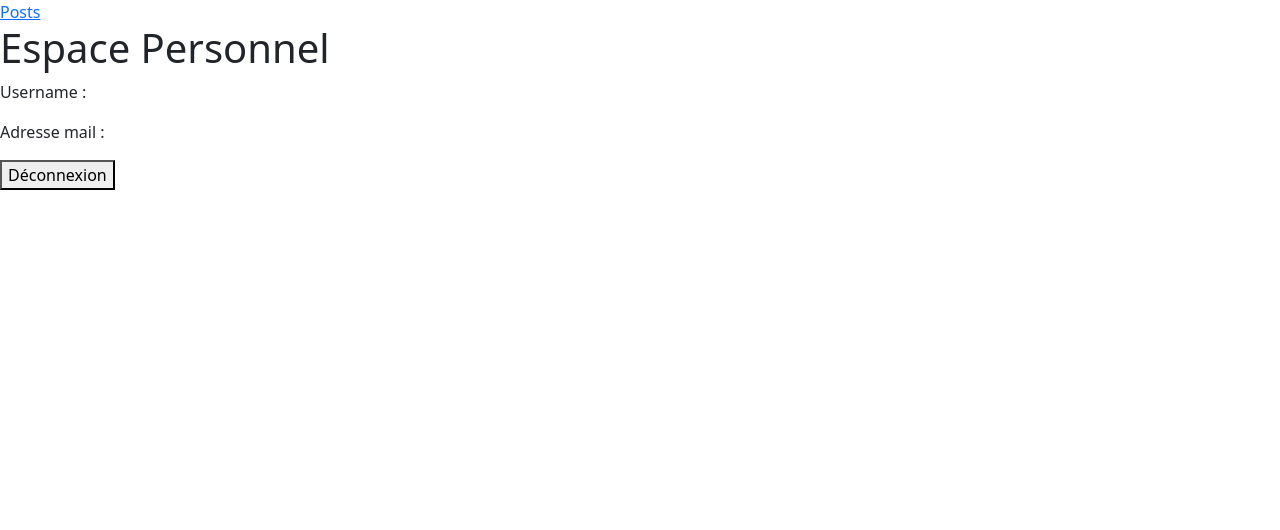
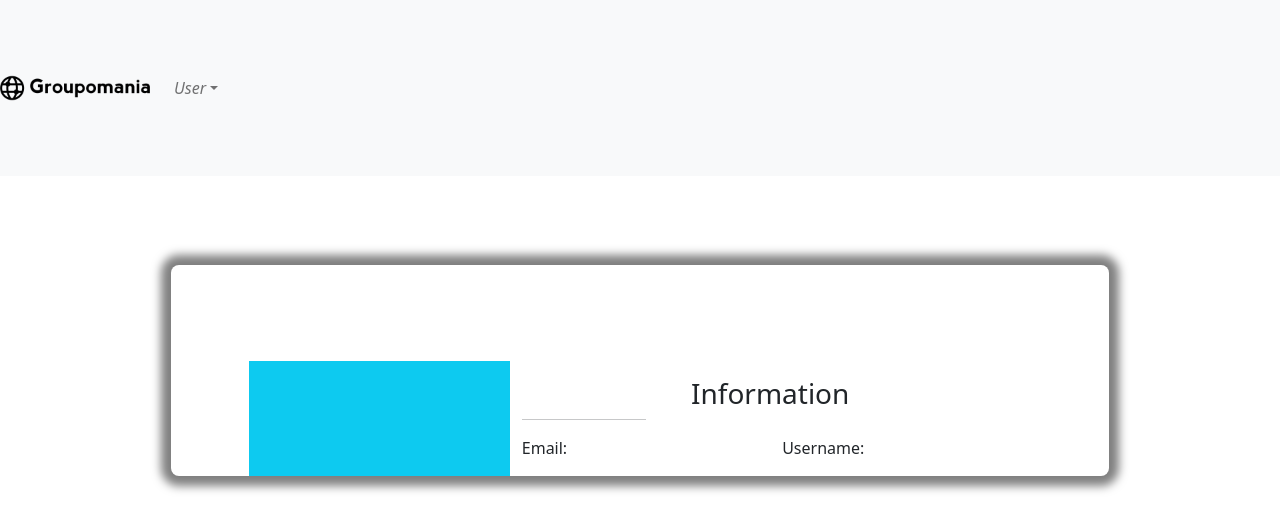
Before and after one commit to rokiatraore/RokiaTraore_7_06052021, a Vue app in the folder frontend2/: page /profile in a window 1280 px wide. Shown: the top 530 px of the page. Built offline with nearby package versions, Linux system fonts and the light colour scheme; no server answers; sample sign-in values are in the browser's storage.

Commit message:
Créer un post + commentaire

```diff
--- a/frontend2/src/components/CreatePost.vue
+++ b/frontend2/src/components/CreatePost.vue
@@ -1,52 +1,71 @@
 <template>
 <div>
     <div>
-      <input type="text" v-model="title" placeholder="Entrer votre Email"/>
+      <input type="text" v-model="title" placeholder="Titre"/>
     </div>
     <div>
-        <input type="file" id="file" ref="file" v-on:change="handleFileUpload()"/>
-
+        <label>Télécharger une image</label>
+        <input type="file" id="file" ref="file" @change="fileSelected()">
+        <div class="preview">
+            <img id="file-preview">
+        </div>
     </div>
     <div>
-      <input type="text" v-model="content" placeholder="Entrer votre mot de passe"/>
+      <input type="text" v-model="content" placeholder="message"/>
     </div>
-     <button  @click="createPost">
+    <button  @click="submitPost()">
         <span>Poster !</span>
-      </button>
+    </button>
 </div>
 
 </template>
 
 <script>
-
+import axios from 'axios'
 export default {
     name: 'CreateOnePost',
     data (){
         return{
             title: '',
             file: '',
-            content:''
+            content:'',
+            userId:''
         }
     },
     methods: {
-        handleFileUpload(){
+        fileSelected(){
             this.file = this.$refs.file.files[0];
+            let src = URL.createObjectURL(this.file);
+            let preview = document.getElementById('file-preview');
+            preview.src = src;
+            preview.style.display = "block";
+            console.log(this.file)
         },
-        createPost() {
-            this.$store.dispatch('createPost', {
-                title: this.title,
-                attachment: this.file,
-                content: this.content
+        submitPost() {
+            //Récupérer les informations du message
+            const formData = new FormData();
+            formData.append('image', this.file)
+            formData.append('content', this.content)
+            formData.append('title', this.title)
+
+            //Récupérer le Token
+            let objUser= localStorage.getItem("user");
+            let objJson = JSON.parse(objUser);
+
+            axios.post('http://localhost:3000/api/messages/new', formData, {
+                headers: {
+                    "Authorization": "Bearer " + objJson.token
+            }
             })
-            .then(() => {
-                console.log('ok')
+             .then(() => {
+                alert('Votre Message a été posté !')
+                this.$router.push('/posts');
             })
             .catch(error => {
                 console.log(error)
             })
         }
     }
-
 }
 </script>
 
--- /dev/null
+++ b/frontend2/src/components/GetOnePost.vue
@@ -0,0 +1,116 @@
+<template>
+<div class="container">
+    <div>
+        <router-link to="/posts/">Retour</router-link>
+    </div>
+    <div class="row main-row p-2" v-if="post">
+        <div class="col-lg-4 col-md-12 col-sm-12">
+            <div class="blog-img">
+                <img v-bind:src="post.attachment" alt="image du post" class="img-fluid"/>
+            </div>
+        </div>
+        <div class="col-lg-8 col-md-12 col-sm-12">
+            <div class="post-title mb-3">
+                <h2>{{ post.title }}</h2>
+            </div>
+            <div class="post-date mb-2">
+                <span>3 Janvier</span>
+            </div>
+            <div class="post-content mb-2">
+                <p>{{ post.content }}  </p>
+            </div>
+        </div>
+    </div>
+    <div class="post-comment mb-2">
+        <h1>Commentaires</h1>
+        <div>
+            <input type="text" v-model="commentaire" placeholder="Rédigez votre commentaire"/>
+        </div>
+        <p>{{ user.username }}</p>
+        <button  @click="submitComment()">
+        <span>Commenter !</span>
+        </button>
+        <p v-for="comment in post.comments" :key="comment.id">{{ comment.message }} </p>
+    </div>
+</div>
+</template>
+
+<script>
+import axios from 'axios'
+import { mapState } from "vuex"
+
+export default {
+    name: 'GetOnePost',
+    data (){
+        return{
+            commentaire:'',
+            nom:''
+        }
+    },
+    methods: {
+        submitComment() {
+
+            //Récupérer le Token
+            let objUser= localStorage.getItem("user");
+            let objJson = JSON.parse(objUser);
+
+            axios.post('http://localhost:3000/api/comment/'+this.$route.params.id,{message: this.commentaire}, {
+                headers: {
+                    "Authorization": "Bearer " + objJson.token
+                }
+            })
+             .then(() => {
+        //Renvoyer vers la pagposts
+                alert('Votre commentaire a été posté !')
+            })
+            .catch(error => {
+                console.log(error)
+            })
+        }
+    },
+    mounted: function() {
+        //Récupérer les infos du user
+        this.$store.dispatch('getUserProfile');
+    },
+    computed: {
+        post () {
+            return this.$store.getters.post(parseInt(this.$route.params.id));
+        },
+        ...mapState({
+            user: 'userInfos',
+        })
+    }
+}
+</script>
+
+<!-- Add "scoped" attribute to limit CSS to this component only -->
+<style scoped lang="scss">
+@import url('https://fonts.googleapis.com/css2?family=Roboto&display=swap');
+.container {
+    font-family: 'Roboto', sans-serif;
+}
+
+.main-row {
+    margin: 8%;
+    background-color: white;
+    box-shadow: 0 0 10px 10px rgba(0,0,0,0.5);
+    border-radius: 0.5rem;
+}
+
+img {
+    width: 70%;
+    height: 100%;
+    transform: translateY(-30px);
+    object-fit: cover;
+    border-radius: 0.5rem;
+    box-shadow: 0 0 8px 3px rgba(0,0,0,.3) ;
+}
+span {
+    color: #962c51;
+}
+
+.blog-title > h2{
+    font-style: normal;
+    font-weight: 400;
+}
+</style>
--- a/frontend2/src/components/Login.vue
+++ b/frontend2/src/components/Login.vue
@@ -92,7 +92,7 @@ export default {
     }
   },
   mounted: function () {
-    //Rediriger l'utilisateur sur la page profile s'il est authentifié
+    //Rediriger l'utilisateur sur la page posts s'il est authentifié
     if (this.$store.state.user.userId != ""){
       this.$router.push('/posts');
       return;
@@ -116,7 +116,7 @@ export default {
         password: this.password
       })
       .then(() => {
-        //Renvoyer vers la page profile
+        //Renvoyer vers la pagposts
         self.$router.push('/posts')
       })
       .catch(error => {
--- a/frontend2/src/components/Posts.vue
+++ b/frontend2/src/components/Posts.vue
@@ -16,19 +16,11 @@
             <div class="post-content mb-2">
                 <p>{{ post.content }}  </p>
             </div>
-            <div class="post-comment mb-2">
-                <p v-for="comment in post.comments" :key="comment.id">{{ comment.message }}</p>
+            <div>
+                <router-link :to="`/post/${post.id}`">Voir le post</router-link>
             </div>
-
         </div>
     </div>
-    <!-- <div v-for="post in postInfos" :key="post.id">
-        <h1 ></h1>
-
-        <p>{{ post.content }}</p>
-        <p v-for="comment in post.comments" :key="comment.id">{{ comment.message }}</p>
-    </div> -->
-
 </div>
 </template>
 
--- a/frontend2/src/components/Profile.vue
+++ b/frontend2/src/components/Profile.vue
@@ -1,17 +1,58 @@
 <template>
 <div>
-<router-link to="/posts">Posts</router-link>
+    <b-navbar toggleable="lg" type="light" variant="light">
+        <b-navbar-brand href="/posts"><img :src="require(`@/assets/icon-left-font-monochrome-black.png`) " class="img-fluid" alt="logo"/>
+        </b-navbar-brand>
+        <b-navbar-toggle target="nav-collapse"></b-navbar-toggle>
+        <b-collapse id="nav-collapse" is-nav>
+            <b-navbar-nav class="ml-auto">
+            <b-nav-item-dropdown right>
+                <template #button-content>
+                <em>User</em>
+                </template>
+                <b-nav-item href="/profile">Profile</b-nav-item>
+                <b-dropdown-item @click="logout()" href="#">Déconnexion</b-dropdown-item>
+            </b-nav-item-dropdown>
+            </b-navbar-nav>
+        </b-collapse>
+        </b-navbar>
 
-
-    <h1>Espace Personnel</h1>
-    <p> Username : {{ user.username }}</p>
-    <p>Adresse mail : {{ user.email }}</p>
-    <button @click="logout()">Déconnexion</button>
+        <div class="container">
+            <div class="row d-flex justify-content-center">
+                <div class="col-md-10 mt-5 pt-5">
+                    <div class="row z-depth-3">
+                        <div class="col-sm-4 bg-info rounded-left">
+                            <div class="card-block text-center text-white">
+                                <i class="fas fa-user-tie fa-7x mt-5"></i>
+                                <h2 class="font-weight-bold mt-4">{{ user.username }}</h2>
+                                <i class="fas fa-edit fa-2x mb-4"></i>
+                                <i class="far fa-trash-alt fa-2x mb-4"></i>
+                            </div>
+                        </div>
+                        <div class="col-sm-8 bg-white rounded-right">
+                            <h3 class="mt-3 text-center">Information</h3>
+                            <hr class="badge-primary mt-0 w-25">
+                            <div class="row">
+                                <div class="col-sm-6">
+                                    <p class="font-weight-bold">Email:</p>
+                                    <h6 class="text-muted">{{ user.email }}</h6>
+                                </div>
+                                <div class="col-sm-6">
+                                    <p class="font-weight-bold">Username:</p>
+                                    <h6 class="text-muted">{{ user.username }}</h6>
+                                </div>
+                            </div>
+                        </div>
+                    </div>
+                </div>
+            </div>
+        </div>
 </div>
 </template>
 
 <script>
 import { mapState } from "vuex"
+
 
 export default {
     name: 'Profile',
@@ -34,12 +75,20 @@ export default {
         logout: function () {
             this.$store.commit('logout');
             this.$router.push('/login');
-        }
+        },
     }
 }
 </script>
 
 <!-- Add "scoped" attribute to limit CSS to this component only -->
 <style scoped lang="scss">
-
+.img-fluid {
+  width: 150px
+}
+.d-flex {
+    margin: 8%;
+    background-color: white;
+    box-shadow: 0 0 10px 10px rgba(0,0,0,0.5);
+    border-radius: 0.5rem;
+}
 </style>
```
